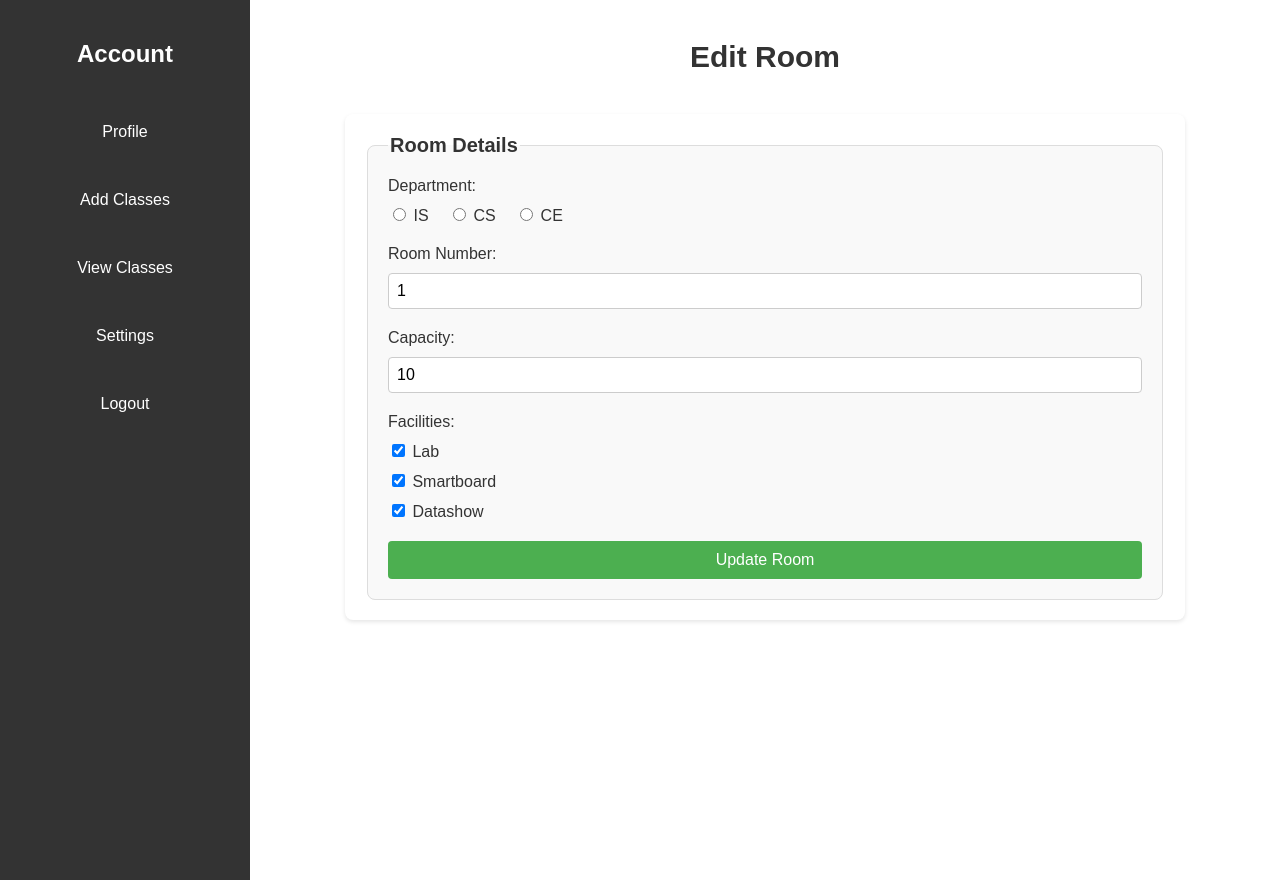
After one commit to deemaalfalah/itcs333-project, a PHP site: page /edit_room.php?room_id=1 in a window 1280 px wide. The commit adds this page. Run offline with PHP 8.4, Linux system fonts and the light colour scheme; tables that the repository leaves empty hold one stand-in row (values such as "Sample post").

Commit message:
add home page and edit page and remove for admin

```diff
--- /dev/null
+++ b/edit_room.php
@@ -0,0 +1,138 @@
+<?php
+// Include database connection
+require("connection.php");
+
+if (isset($_GET['room_id'])) {
+    $room_id = $_GET['room_id'];
+    try {
+        // Fetch room details based on room_id
+        $sql = "SELECT * FROM rooms WHERE room_id = :room_id";
+        $stmt = $db->prepare($sql);
+        $stmt->bindParam(':room_id', $room_id, PDO::PARAM_INT);
+        $stmt->execute();
+        $room = $stmt->fetch(PDO::FETCH_ASSOC); // Fetch room details
+
+        if (!$room) {
+            // Room not found, redirect or show error
+            echo "<script>alert('Room not found!'); window.location='home_page(admin).php';</script>";
+            exit;
+        }
+
+    } catch (PDOException $e) {
+        die("Error: " . $e->getMessage());
+    }
+} else {
+    // Redirect if room_id is not set
+    echo "<script>alert('Room ID is missing!'); window.location='home_page(admin).php';</script>";
+    exit;
+}
+
+if (isset($_POST['sbtn'])) {
+    $department = $_POST['department'];
+    $room_num = $_POST['room_number'];
+    $capacity = $_POST['capacity'];
+    $lab = isset($_POST['lab']) ? 1 : 0;
+    $smartboard = isset($_POST['smartboard']) ? 1 : 0;
+    $datashow = isset($_POST['datashow']) ? 1 : 0;
+
+    try {
+        // Update room details in the database
+        $sql = "UPDATE rooms SET department = :department, room_num = :room_num, capacity = :capacity,
+                lab = :lab, smartboard = :smartboard, datashow = :datashow WHERE room_id = :room_id";
+        $stmt = $db->prepare($sql);
+
+        $stmt->bindParam(':department', $department);
+        $stmt->bindParam(':room_num', $room_num);
+        $stmt->bindParam(':capacity', $capacity);
+        $stmt->bindParam(':lab', $lab);
+        $stmt->bindParam(':smartboard', $smartboard);
+        $stmt->bindParam(':datashow', $datashow);
+        $stmt->bindParam(':room_id', $room_id);
+
+        // Execute the update
+        $stmt->execute();
+
+        // Success message
+        echo "<script>alert('Room updated successfully!'); window.location='home_page(admin).php';</script>";
+
+    } catch (PDOException $e) {
+        die("Error: " . $e->getMessage());
+    }
+}
+?>
+
+<!DOCTYPE html>
+<html lang="en">
+<head>
+    <meta charset="UTF-8">
+    <meta name="viewport" content="width=device-width, initial-scale=1.0">
+    <title>Edit Room</title>
+    <link rel="stylesheet" href="styles/edit_room.css">
+</head>
+<body>
+    <!-- Sidebar -->
+    <div class="sidebar">
+        <div class="sidebar-content">
+            <h2>Account</h2>
+            <ul>
+                <li><a href="#">Profile</a></li>
+                <li><a href="add_room.php">Add Classes</a></li> <!-- Link to ADD Classes -->
+                <li><a href="home_page(admin).php">View Classes</a></li> <!-- Link to View Classes -->
+                <li><a href="#">Settings</a></li>
+                <li><a href="#">Logout</a></li>
+            </ul>
+        </div>
+    </div>
+
+    <!-- Main Content Container -->
+    <div class="container">
+        <!-- Header -->
+        <header class="header">
+            <h1>Edit Room</h1>
+        </header>
+
+        <!-- Form Container -->
+        <div class="form-container">
+            <fieldset>
+                <legend>Room Details</legend>
+                <form method="POST">
+                    <!-- Department Selection -->
+                    <div class="form-group">
+                        <label>Department:</label>
+                        <div class="radio-group">
+                            <label><input type="radio" name="department" value="IS" <?= ($room['department'] == 'IS') ? 'checked' : ''; ?> required> IS</label>
+                            <label><input type="radio" name="department" value="CS" <?= ($room['department'] == 'CS') ? 'checked' : ''; ?>> CS</label>
+                            <label><input type="radio" name="department" value="CE" <?= ($room['department'] == 'CE') ? 'checked' : ''; ?>> CE</label>
+                        </div>
+                    </div>
+
+                    <!-- Room Number -->
+                    <div class="form-group">
+                        <label>Room Number:</label>
+                        <input type="text" name="room_number" value="<?= htmlspecialchars($room['room_num']) ?>" required>
+                    </div>
+
+                    <!-- Capacity -->
+                    <div class="form-group">
+                        <label>Capacity:</label>
+                        <input type="number" name="capacity" value="<?= htmlspecialchars($room['capacity']) ?>" required>
+                    </div>
+
+                    <!-- Facilities (Checkboxes) -->
+                    <div class="form-group">
+                        <label>Facilities:</label>
+                        <label><input type="checkbox" name="lab" <?= $room['lab'] ? 'checked' : ''; ?>> Lab</label>
+                        <label><input type="checkbox" name="smartboard" <?= $room['smartboard'] ? 'checked' : ''; ?>> Smartboard</label>
+                        <label><input type="checkbox" name="datashow" <?= $room['datashow'] ? 'checked' : ''; ?>> Datashow</label>
+                    </div>
+
+                    <!-- Submit Button -->
+                    <div class="form-group">
+                        <button type="submit" name="sbtn">Update Room</button>
+                    </div>
+                </form>
+            </fieldset>
+        </div>
+    </div>
+</body>
+</html>
--- /dev/null
+++ b/styles/edit_room.css
@@ -0,0 +1,174 @@
+/* General Styles */
+body {
+    font-family: Arial, sans-serif;
+    background-color: #f4f4f4;
+    margin: 0;
+    padding: 0;
+    display: flex;
+    height: 100vh;
+}
+
+.container {
+    display: flex;
+    flex-direction: column;
+    width: 100%;
+    padding: 20px;
+    box-sizing: border-box;
+    background-color: #fff;
+    margin-left: 250px; /* Adjust based on sidebar width */
+}
+
+/* Sidebar */
+.sidebar {
+    position: fixed;
+    top: 0;
+    left: 0;
+    height: 100%;
+    width: 250px;
+    background-color: #333;
+    color: white;
+    padding-top: 20px;
+}
+
+.sidebar .sidebar-content h2 {
+    color: #fff;
+    text-align: center;
+    font-size: 24px;
+    margin-bottom: 30px;
+}
+
+.sidebar ul {
+    list-style-type: none;
+    padding: 0;
+}
+
+.sidebar ul li {
+    padding: 15px;
+    text-align: center;
+}
+
+.sidebar ul li a {
+    color: white;
+    text-decoration: none;
+    display: block;
+    padding: 10px;
+    transition: background-color 0.3s ease;
+}
+
+.sidebar ul li a:hover {
+    background-color: #575757;
+}
+
+/* Header */
+.header {
+    text-align: center;
+    margin-bottom: 20px;
+}
+
+.header h1 {
+    font-size: 30px;
+    color: #333;
+}
+
+/* Form Styles */
+.form-container {
+    width: 100%;
+    max-width: 800px;
+    margin: 0 auto;
+    background-color: #fff;
+    padding: 20px;
+    border-radius: 8px;
+    box-shadow: 0 2px 4px rgba(0, 0, 0, 0.1);
+}
+
+form {
+    display: flex;
+    flex-direction: column;
+    gap: 20px;
+}
+
+fieldset {
+    border: 1px solid #ddd;
+    padding: 20px;
+    border-radius: 8px;
+    background-color: #f9f9f9;
+}
+
+legend {
+    font-size: 20px;
+    font-weight: bold;
+    color: #333;
+}
+
+.form-group {
+    display: flex;
+    flex-direction: column;
+    gap: 10px;
+}
+
+label {
+    font-size: 16px;
+    color: #333;
+}
+
+input[type="text"],
+input[type="number"],
+input[type="radio"],
+input[type="checkbox"] {
+    padding: 8px;
+    font-size: 16px;
+    border: 1px solid #ccc;
+    border-radius: 4px;
+}
+
+input[type="radio"],
+input[type="checkbox"] {
+    width: auto;
+}
+
+.radio-group label,
+.checkbox-group label {
+    display: inline-block;
+    margin-right: 15px;
+}
+
+button {
+    padding: 10px 20px;
+    background-color: #4CAF50;
+    color: white;
+    font-size: 16px;
+    border: none;
+    border-radius: 4px;
+    cursor: pointer;
+    transition: background-color 0.3s ease;
+}
+
+button:hover {
+    background-color: #45a049;
+}
+
+button:active {
+    background-color: #388e3c;
+}
+
+/* Responsive Design */
+@media (max-width: 768px) {
+    body {
+        flex-direction: column;
+    }
+
+    .sidebar {
+        position: relative;
+        width: 100%;
+        height: auto;
+    }
+
+    .container {
+        margin-left: 0;
+    }
+
+    .form-container {
+        padding: 15px;
+        width: 90%;
+    }
+}
```
Also changed, not shown: add_room.php (+46 -74 lines), home_page(admin).php (added, +124 -0 lines), styles/add_room.css (+29 -2 lines), styles/home_page(admin).css (added, +116 -0 lines).
